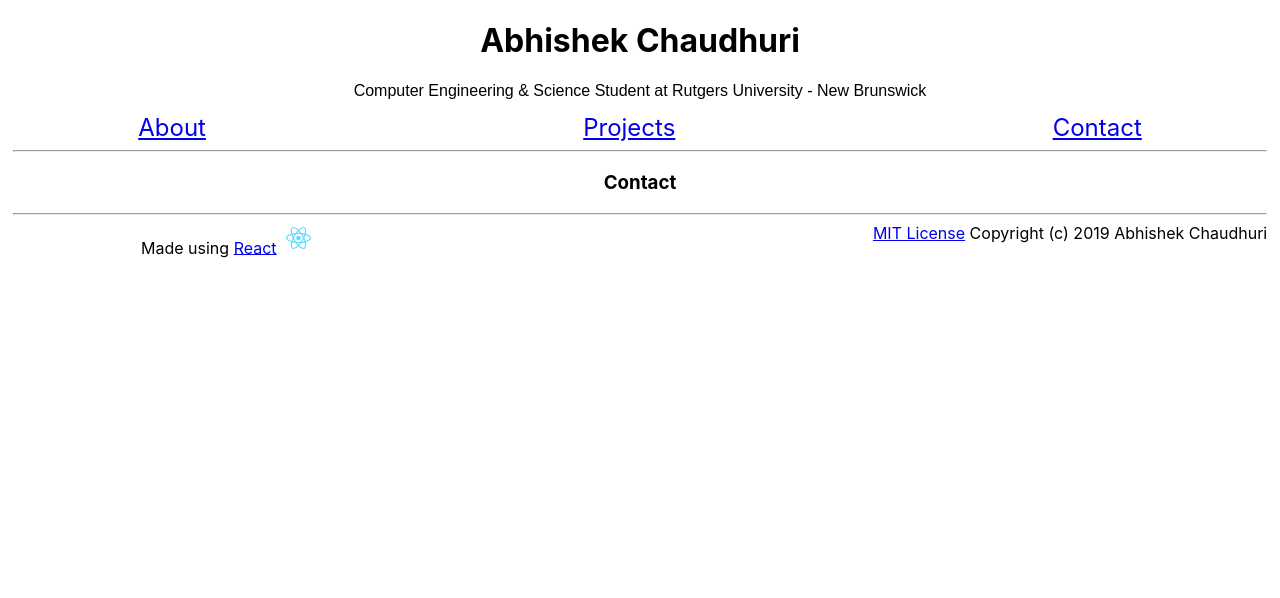
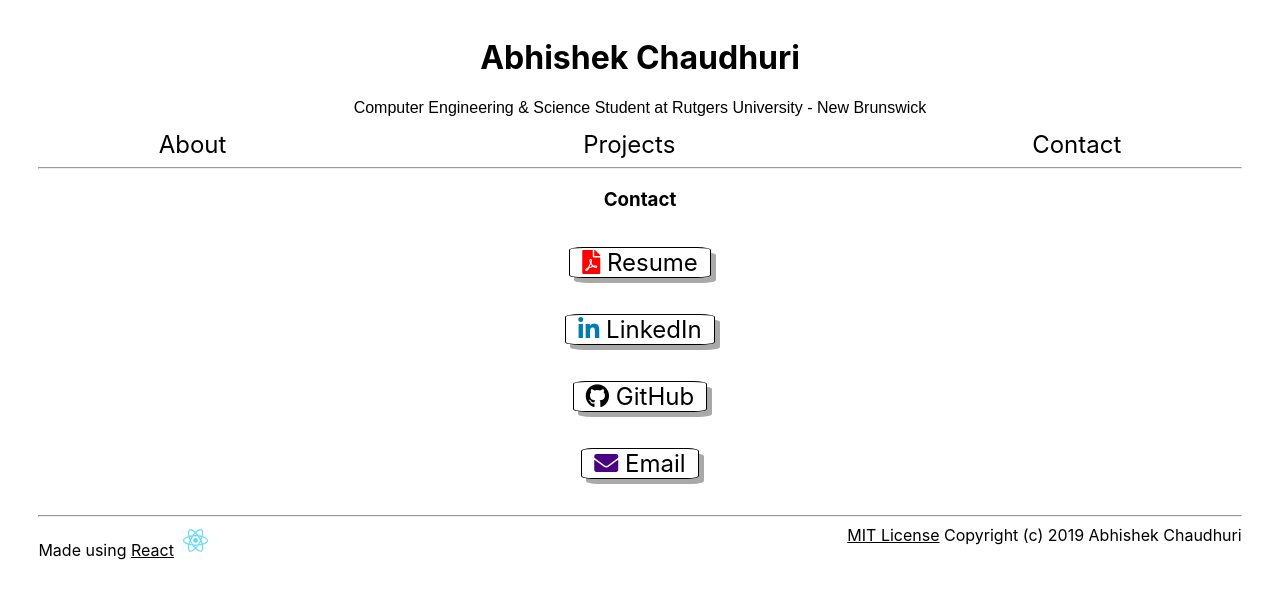
Before and after one commit to Abhiek187/abhiek187.github.io, a React (Create React App) app: page /contact in a window 1280 px wide. Shown: the top 598 px of the page. Built offline with nearby package versions, Linux system fonts and the light colour scheme.

Commit message:
Add contact links

```diff
--- a/public/index.html
+++ b/public/index.html
@@ -22,6 +22,7 @@
       work correctly both with client-side routing and a non-root public URL.
       Learn how to configure a non-root public URL by running `npm run build`.
     -->
+    <link rel="stylesheet" href="https://use.fontawesome.com/releases/v5.6.3/css/all.css" integrity="sha384-UHRtZLI+pbxtHCWp1t77Bi1L4ZtiqrqD80Kn4Z8NTSRyMA2Fd33n5dQ8lWUE00s/" crossorigin="anonymous">
     <title>Abhishek Chaudhuri - Portfolio Website</title>
   </head>
   <body>
--- a/src/App.css
+++ b/src/App.css
@@ -1,6 +1,10 @@
+a {
+  color: black;
+}
+
 .App {
   text-align: center;
-  margin: 1%;
+  margin: 3%;
 }
 
 .heading-name {
@@ -13,6 +17,16 @@
 
 .links {
   font-size: 1.5em;
+}
+
+.links a {
+  text-decoration: none;
+}
+
+.links-about:hover,
+.links-projects:hover,
+.links-contact:hover {
+  border-bottom: 2px solid black;
 }
 
 .links-about {
@@ -39,8 +53,39 @@
   margin: 3em 0;
 }
 
+.contact a {
+  display: table;
+  margin: 3% auto;
+  padding: 0 1%;
+  font-size: 1.5em;
+  border: 1px solid black;
+  border-radius: 10%;
+  box-shadow: 5px 5px darkgray;
+  text-decoration: none;
+}
+
+.contact-resume:hover,
+.contact-linkedin:hover,
+.contact-github:hover,
+.contact-email:hover {
+  background-color: lightgray;
+}
+
+.fa-file-pdf {
+  color: red;
+}
+
+.fa-linkedin-in {
+  color: #007bb5;
+}
+
+.fa-envelope {
+  color: indigo;
+}
+
 .foot-left {
   float: left;
+  text-align: left;
 }
 
 .foot-react-img {
@@ -49,4 +94,5 @@
 
 .foot-right {
   float: right;
+  text-align: right;
 }
--- a/src/Contact.js
+++ b/src/Contact.js
@@ -5,6 +5,23 @@ class Contact extends Component {
 		return (
 			<main className="contact">
         <h3 className="contact-heading">Contact</h3>
+        <a className="contact-resume"
+          href="https://www.dropbox.com/s/05i2g7mmehfck9u/Resume%20v2.pdf?dl=0" target="_blank"
+          rel="noopener noreferrer">
+          <i className="fas fa-file-pdf"/> Resume
+        </a>
+        <a className="contact-linkedin" href="https://www.linkedin.com/in/abhiek187"
+          target="_blank" rel="noopener noreferrer">
+          <i className="fab fa-linkedin-in"/> LinkedIn
+        </a>
+        <a className="contact-github" href="https://github.com/abhiek187"
+          target="_blank" rel="noopener noreferrer">
+          <i className="fab fa-github"/> GitHub
+        </a>
+        <a className="contact-email" href="mailto:achaudhuri2011@yahoo.com"
+          target="_top">
+          <i className="fas fa-envelope"/> Email
+        </a>
       </main>
 		);
 	}
```
